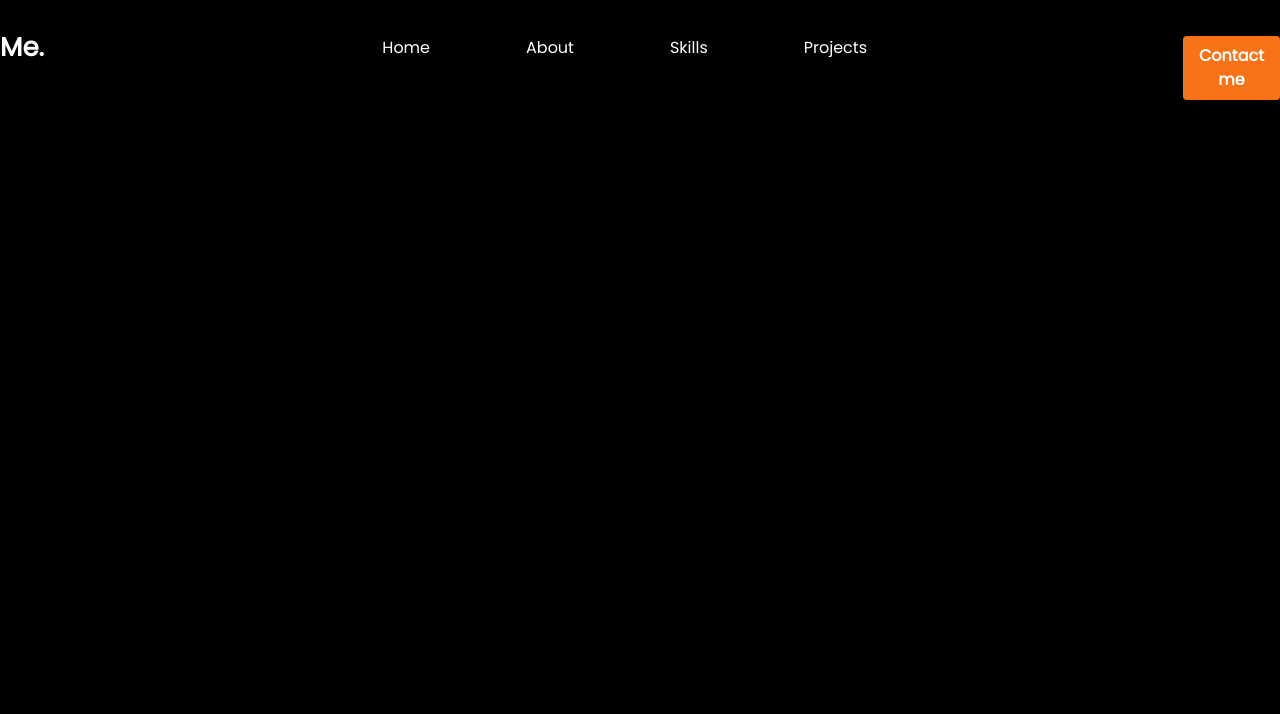
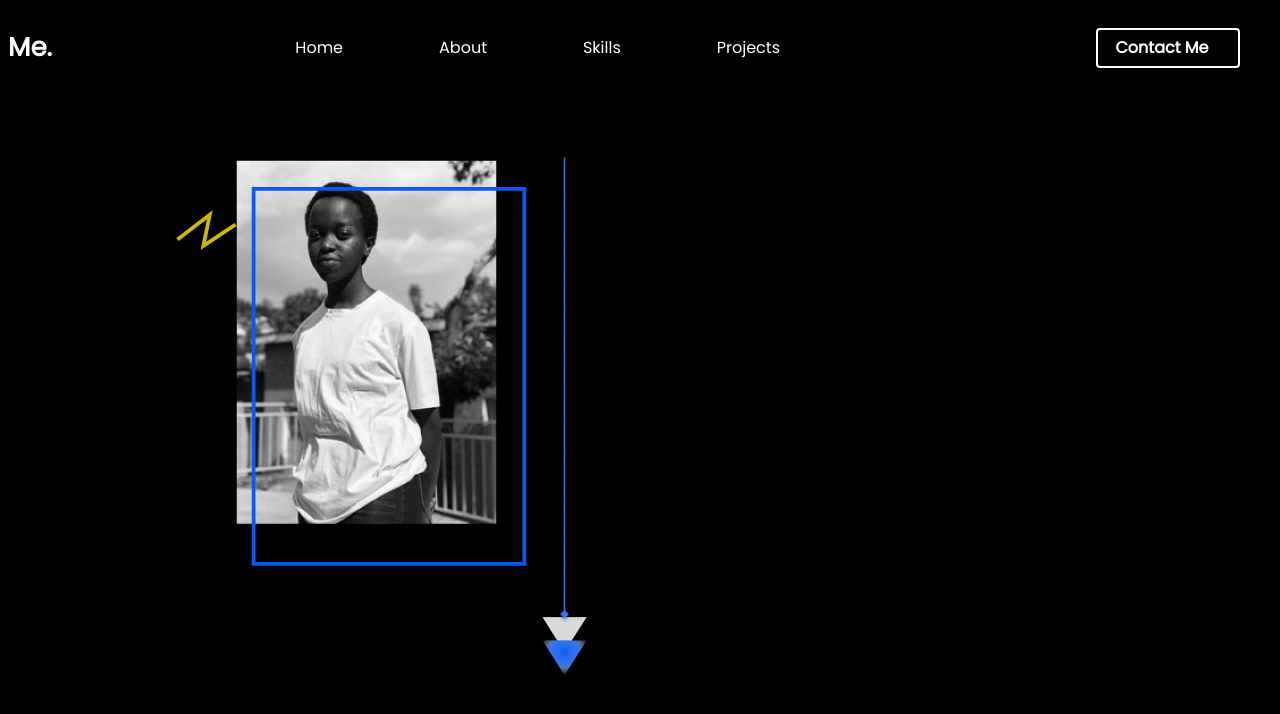
Before and after one commit to henriette-bizy/Portofolio, a Vue app: page / in a window 1280 px wide. Shown: the top 714 px of the page. Built offline with nearby package versions, Linux system fonts and the light colour scheme.

Commit message:
landing page outline features

```diff
--- a/src/App.vue
+++ b/src/App.vue
@@ -1,6 +1,6 @@
 <template>
   <div class="">
-    <NavBarComponent />
+    <LandingPage />
 
   </div>
 
@@ -9,13 +9,13 @@
 
 <script>
 
-import NavBarComponent from './components/NavBarComponent.vue';
+import LandingPage from './views/LandingPage.vue';
 
 
 export default {
   name:'App',
   components:{
-    NavBarComponent
+    LandingPage ,
   },
 }
 </script>
--- a/src/components/NavBarComponent.vue
+++ b/src/components/NavBarComponent.vue
@@ -1,9 +1,9 @@
 <template>
-<div class=" text-white flex flex-row ">
-    <div class="basis-1/4 pb-[10px] mt-7">
-<h1 class="text-[26px] font-bold ">Me.</h1>
+<div class="flex flex-row ">
+    <div class="basis-1/4 pb-[10px] mt-7 text-white">
+<h1 class="text-[26px] font-bold pl-2">Me.</h1>
 </div>
-<div class="basis-1/2  mt-9 pl-24 pr-88 ">
+<div class="basis-1/2  mt-9 pl-24 pr-88 text-white">
     <ul class="flex ">
 <li class="mr-24">Home</li>
 <li class="mr-24">About</li>
@@ -13,8 +13,8 @@
 </div>
 
 
-<div class=" basis-1/4 pl-[220px] mt-9">
-<button class="bg-orange -500 hover:bg-blue-700 text-white font-bold py-2 px-4 rounded">Contact me</button>
+<div class=" basis-1/4 pl-[220px] mt-7 mr-10">
+<button class=" border-2 border-white  hover:bg-white font-bold h-10 w-36 rounded pr-3"><a href="" class="align-center bg-transparent text-white hover:bg-black">Contact Me</a></button>
 </div>
 </div>
 
--- a/src/main.js
+++ b/src/main.js
@@ -1,6 +1,6 @@
 import {createApp} from 'vue'
 import App from './App.vue'
-import './styles/app.css'
+import './assets/styles/app.css'
 
 
 createApp(App).mount('#app')
--- a/src/views/LandingPage.vue
+++ b/src/views/LandingPage.vue
@@ -1,6 +1,21 @@
 <template>
-<div class="">
-<h4>this is something else</h4>
-</div>
+<NavBar />
+<img src="../assets/pictures/mine.png" alt="mypicture" class=" ml-44 mt-20">
+<!-- <div class="w-[340px] h-[440px] bg-transparent border-2 border-orange absolute left-48 top-[120px]"></div> -->
+</template>
 
-</template>
+
+<script>
+
+import NavBar  from "../components/NavBarComponent.vue";
+
+
+
+export default{
+    name:'LandingPage',
+    components:{
+        NavBar
+    }
+}
+
+</script>
```
Also changed, not shown: src/assets/pictures/mine.png (added), src/assets/styles/app.css (renamed from src/styles/app.css).
